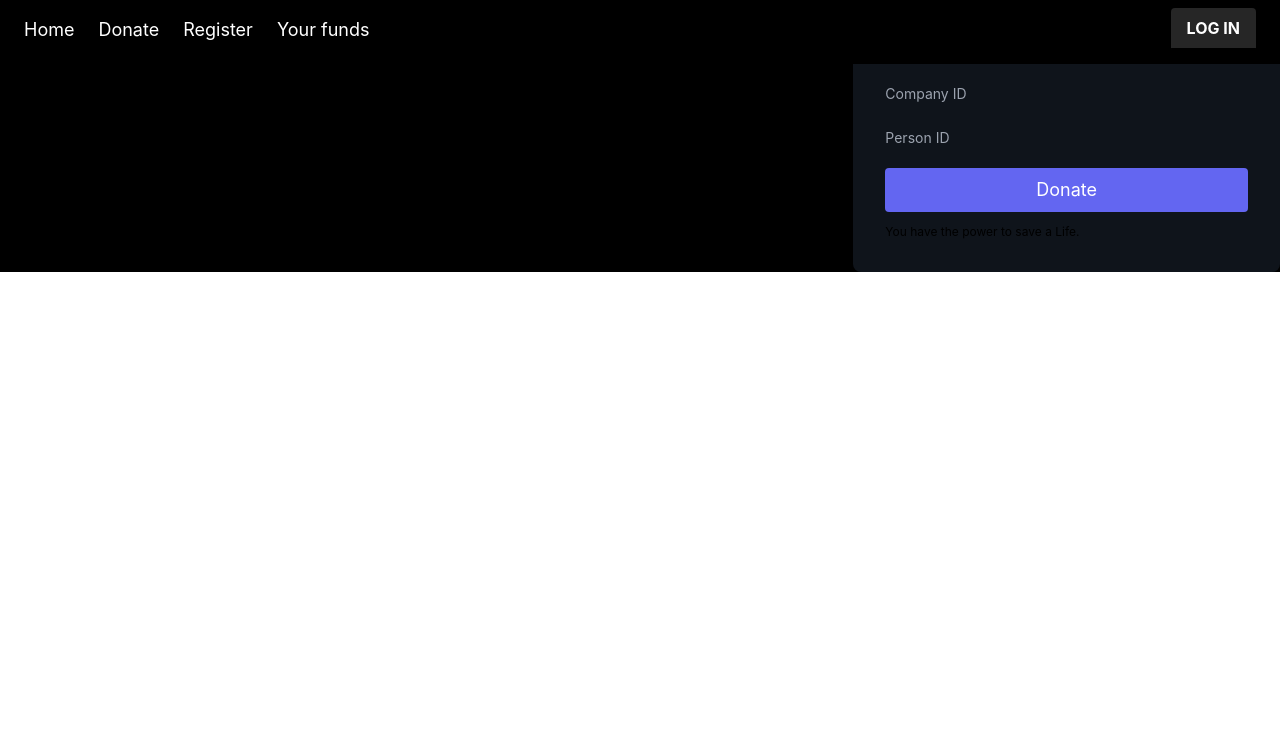
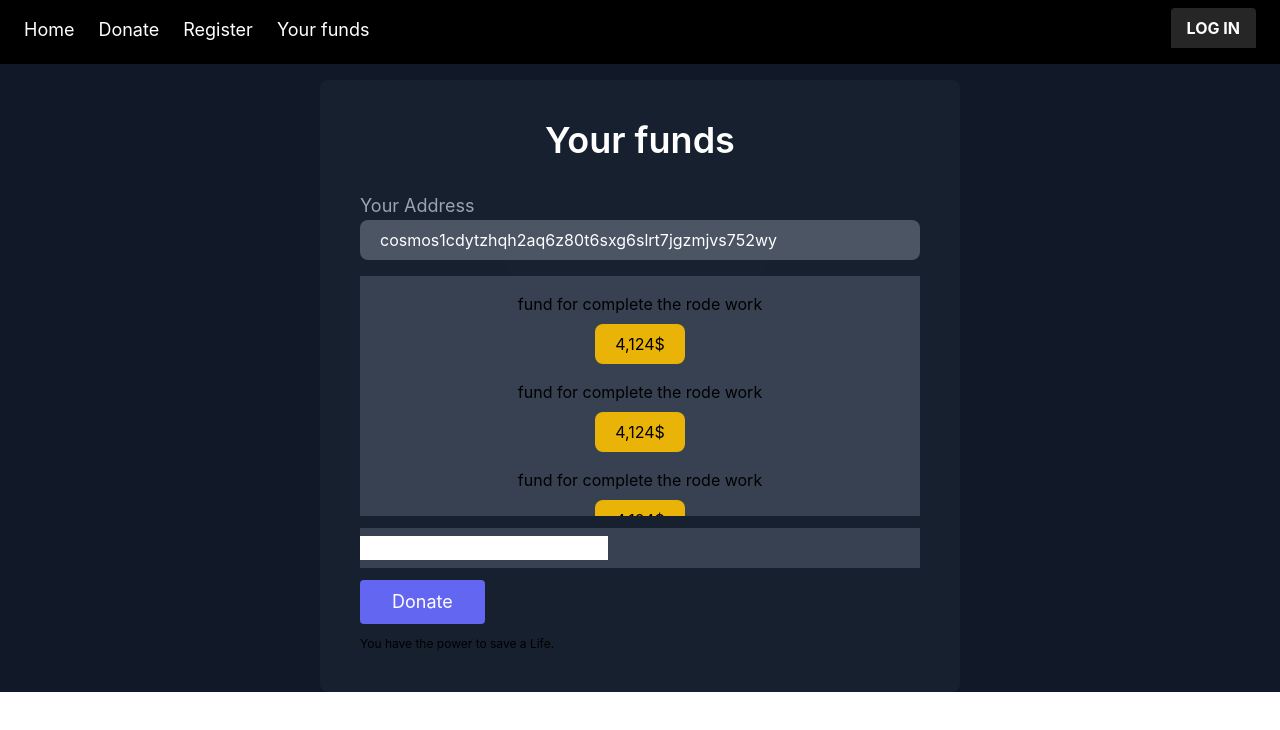
Before and after one commit to Donate-for-purpose/Frontend, a Next.js app: page /yourfunds in a window 1280 px wide. Shown: the top 730 px of the page. Built offline with nearby package versions, Linux system fonts and the light colour scheme.

Commit message:
new page designed

```diff
--- a/pages/yourfunds/index.tsx
+++ b/pages/yourfunds/index.tsx
@@ -1,22 +1,61 @@
-import React from 'react'
+import React, { useState } from 'react'
 import Navbar from '../../components/Navbar'
 
 function index() {
+    const [funds, setFunds] = useState([{
+        "purpose": "purpose",
+        "fund": "$"
+    },
+    {
+        "purpose": "purpose",
+        "fund": "$"
+    },
+    {
+        "purpose": "purpose",
+        "fund": "$"
+    }
+    ])
+
+    const data = [
+        { id: "1", name: "John Doe" },
+        { id: "2", name: "Victor Wayne" },
+        { id: "4", name: "Jane Doe" },
+    ];
     return (
         <>
             <Navbar />
-            <div className='bg-black'>
-                <div className="lg:w-2/6 md:w-1/2 bg-gray-800 bg-opacity-50 rounded-lg p-8 flex flex-col md:ml-auto w-full mt-10 md:mt-0">
-                    <h2 className="text-white text-lg font-medium title-font mb-5">Helping Hands</h2>
-                    <div className="relative mb-4">
-                        <label htmlFor="company-id" className="leading-7 text-sm text-gray-400">Company ID</label>
-                        {/* <input value={companyAddress} onChange={(e) => (setCompanyAddress(e.target.value))} type="text" name="company-id" className="w-full bg-gray-600 bg-opacity-20 focus:bg-transparent focus:ring-2 focus:ring-indigo-900 rounded border border-gray-600 focus:border-indigo-500 text-base outline-none text-gray-100 py-1 px-3 leading-8 transition-colors duration-200 ease-in-out" /> */}
+            <div className='bg-gray-900 pt-20 w-full h-full '>
+                <div className=" bg-gray-800 bg-opacity-50 rounded-lg w-6/12 mx-auto p-10">
+                    <h2 className="text-white text-4xl pt-0 mx-auto w-full text-center font-semibold">Your funds</h2>
+                    <div className="relative mb-4 mt-8">
+                        <label htmlFor="c" className="leading-7 text-lg text-gray-400">Your Address</label>
+                        <p className=' px-5 py-2 rounded-lg bg-gray-600 text-white border-none'>cosmos1cdytzhqh2aq6z80t6sxg6slrt7jgzmjvs752wy</p>
                     </div>
-                    <div className="relative mb-4">
-                        <label htmlFor="person-id" className="leading-7 text-sm text-gray-400">Person ID</label>
-                        {/* <input value={personAddress} onChange={(e) => (setPersonAddress(e.target.value))} type="text" name="person-id" className="w-full bg-gray-600 bg-opacity-20 focus:bg-transparent focus:ring-2 focus:ring-indigo-900 rounded border border-gray-600 focus:border-indigo-500 text-base outline-none text-gray-100 py-1 px-3 leading-8 transition-colors duration-200 ease-in-out" /> */}
+                    <div className='bg-gray-700 h-60 overflow-scroll'>
+                        <div className="text-md pt-4 pb-2  text-center">fund for complete the rode work</div>
+                        <p className=' px-5 py-2 rounded-lg bg-yellow-500  border-none w-fit mx-auto '>4,124$</p>
+
+                        <div className="text-md pt-4 pb-2  text-center">fund for complete the rode work</div>
+                        <p className=' px-5 py-2 rounded-lg bg-yellow-500  border-none w-fit mx-auto '>4,124$</p>
+
+                        <div className="text-md pt-4 pb-2  text-center">fund for complete the rode work</div>
+                        <p className=' px-5 py-2 rounded-lg bg-yellow-500  border-none w-fit mx-auto '>4,124$</p>
+
+                        <div className="text-md pt-4 pb-2  text-center">fund for complete the rode work</div>
+                        <p className=' px-5 py-2 rounded-lg bg-yellow-500  border-none w-fit mx-auto '>4,124$</p>
+
+                        <div className="text-md pt-4 pb-2  text-center">fund for complete the rode work</div>
+                        <p className=' px-5 py-2 rounded-lg bg-yellow-500  border-none w-fit mx-auto '>4,124$</p>
+
+                        <div className="text-md pt-4 pb-2  text-center">fund for complete the rode work</div>
+                        <p className=' px-5 py-2 rounded-lg bg-yellow-500  border-none w-fit mx-auto '>4,124$</p>
                     </div>
-                    <button className="text-white bg-indigo-500 border-0 py-2 px-8 focus:outline-none hover:bg-indigo-600 rounded text-lg hover:scale-90 duration-300">Donate</button>
+                    <div className='bg-gray-700 overflow-scroll mt-3 h-fit py-2'>
+                        <div className='flex'>
+                            <input></input>
+                        </div>
+                    </div>
+                    <button className="text-white bg-indigo-500 border-0 py-2 px-8 focus:outline-none hover:bg-indigo-600 rounded text-lg hover:scale-90 duration-300 mt-3">Donate</button>
                     <p className="text-xs mt-3">You have the power to save a Life.</p>
                 </div>
             </div>
```
